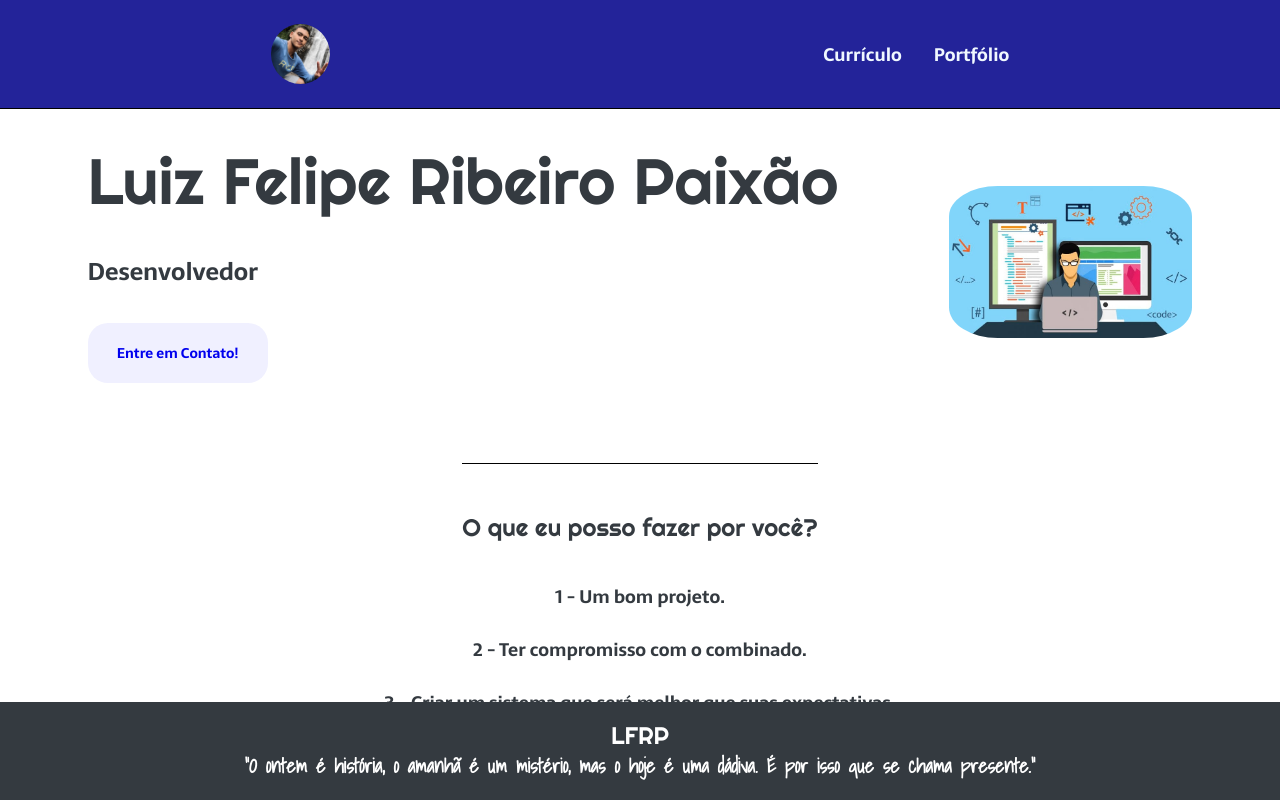
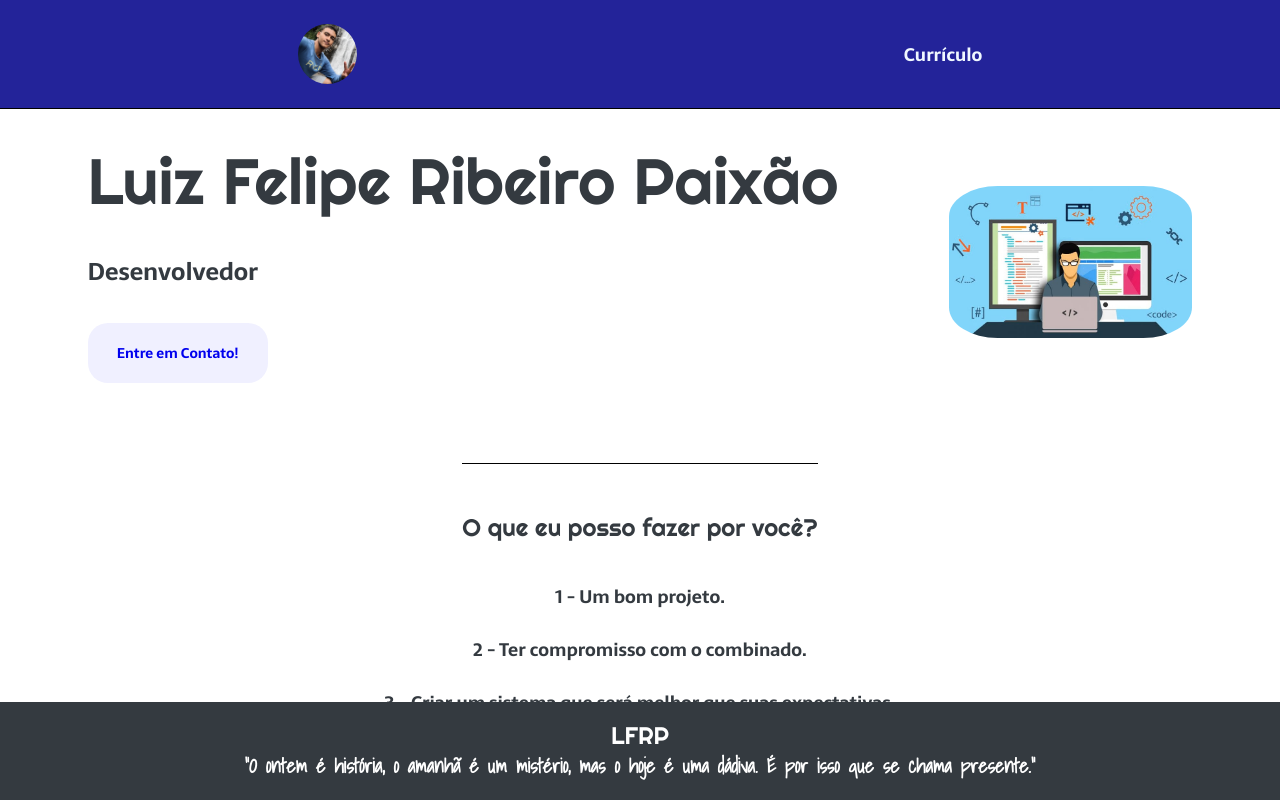
Before and after one commit to LuizFelipe027/LuizFelipe, a plain HTML site: page Repositório/Landing_Page/indexLP.html in a window 1280 px wide. Drawn offline with Linux system fonts and the light colour scheme; a web font is replaced by a local one.

Commit message:
Update indexLP.html

```diff
--- a/Repositório/Landing_Page/indexLP.html
+++ b/Repositório/Landing_Page/indexLP.html
@@ -15,7 +15,7 @@
         <img class="cabecalho-img-profile" src="./img/profile.jpg" alt="Foto de Perfil">
         <nav class="cabecalho-menu">
             <a class="cabecalho-menu-item" href="../Currículo/index_Curriculo.html" target="_blank">Currículo</a>
-            <a class="cabecalho-menu-item" href="../Portifolio/index_Portfolio.html" target="_blank">Portfólio</a>
+            <!--<a class="cabecalho-menu-item" href="../Portifolio/index_Portfolio.html" target="_blank">Portfólio</a>-->
         </nav>
     </header>
 
```
